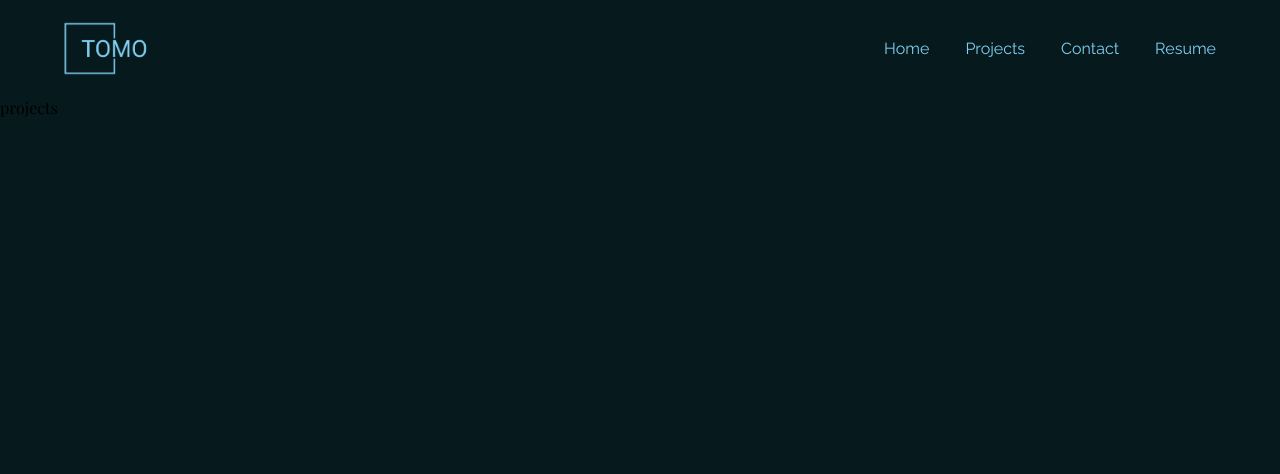
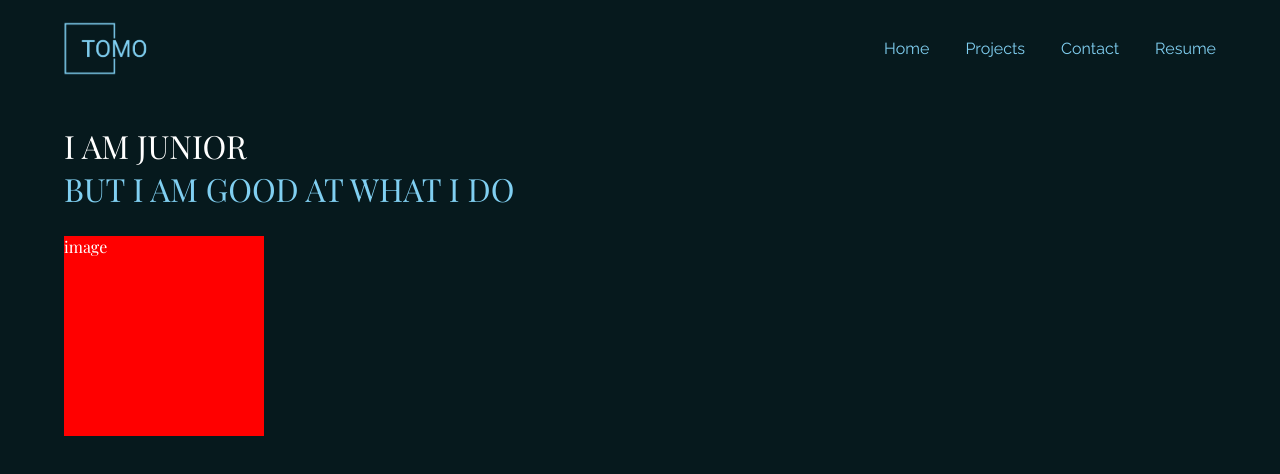
Before and after one commit to Tomo-ja/portfolio, a Next.js app: page /projects in a window 1280 px wide. Shown: the top 474 px of the page. Built offline with nearby package versions, Linux system fonts and the light colour scheme.

Commit message:
basic animation of cube;

```diff
--- /dev/null
+++ b/components/Projects/cube.styles.js
@@ -0,0 +1,43 @@
+import styled from "styled-components";
+
+
+
+const Cube = styled.div`
+	width: 200px;
+	aspect-ratio: 1;
+  perspective: 400px;
+
+	.cube__self{
+	width: 100%;
+  height: 100%;
+  position: relative;
+  transform-style: preserve-3d;
+  transform: translateZ(-100px);
+  transition: transform 1s;
+	}
+
+	.cube__face{
+		position: absolute;
+		width: 100%;
+		height: 100%;
+	}
+
+	.cube__face-front{
+		background-color: red;
+		transform: rotateY(  0deg) translateZ(100px);
+	}
+
+	.cube__face-right{
+		background-color: blue;
+		transform: rotateY( 90deg) translateZ(100px);
+	}
+
+	:hover{
+		.cube__self{
+			transform: translateZ(-100px) rotateY( -90deg);
+		}
+	}
+
+`
+
+export default Cube
--- a/pages/projects.js
+++ b/pages/projects.js
@@ -1,12 +1,29 @@
+import Head from "next/head"
 
+import StyledMain from "../styles/main.styles"
+import Cube from "../components/Projects/cube.styles"
 
-const Project = () => {
+const Projects = () => {
 
 	return (
 		<div>
-			projects
+			<Head>
+				<title>Projects</title>
+        <link rel='icon' href='/favicon.ico'/>
+			</Head>
+			<StyledMain>
+				<h2>I am Junior<br />
+					<span className="blue">But I am good at what I do</span>
+				</h2>
+				<Cube>
+					<div className="cube__self">
+						<div className="cube__face cube__face-front">image</div>
+						<div className="cube__face cube__face-right">explain</div>
+					</div>
+				</Cube>
+			</StyledMain>
 		</div>
 	)
 }
 
-export default Project
+export default Projects
```
